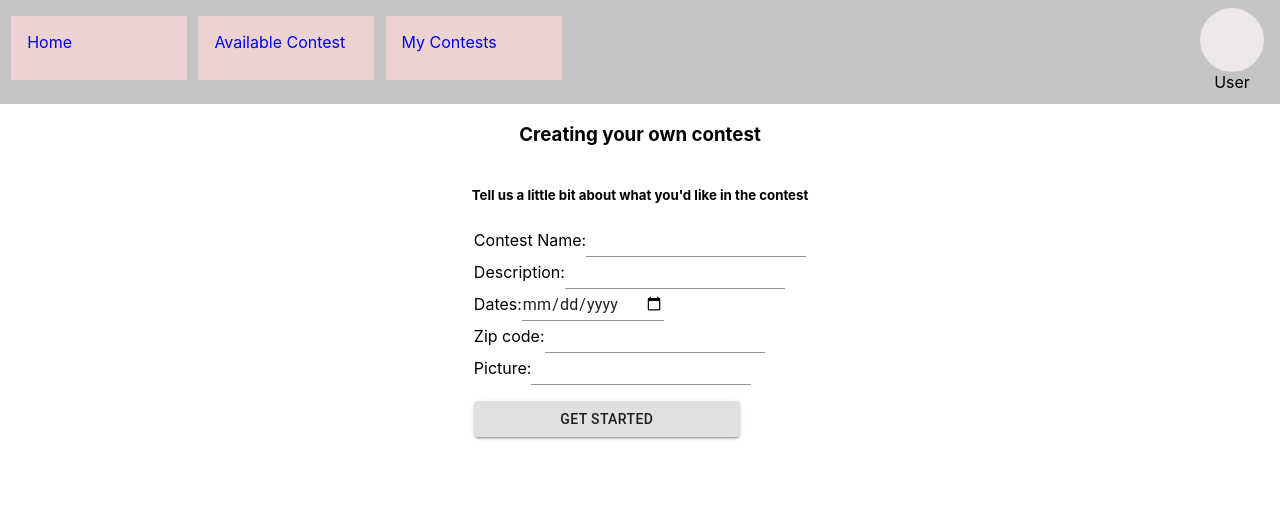
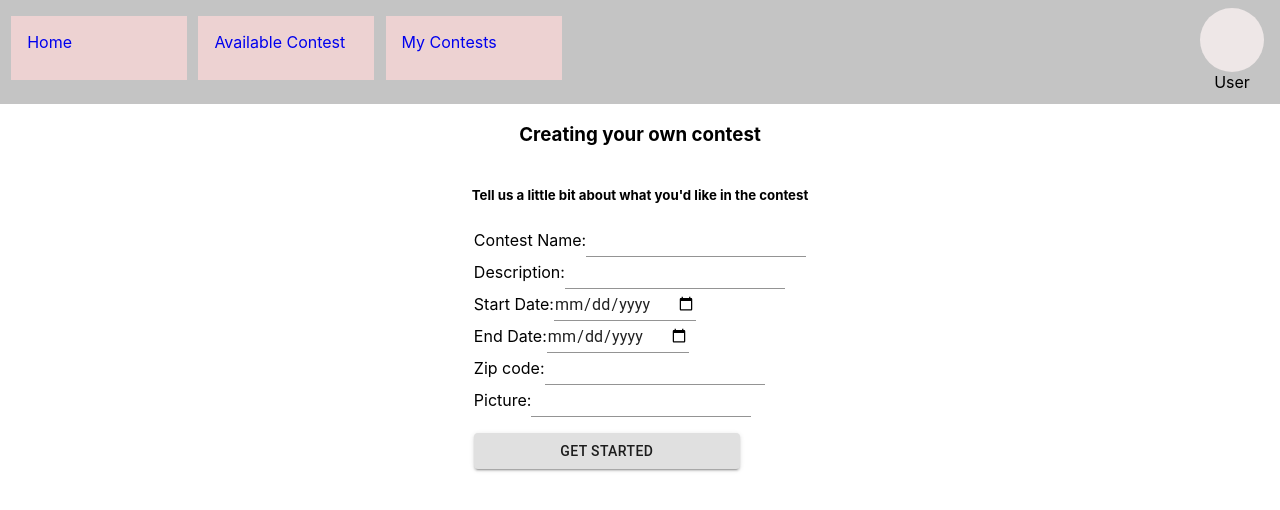
Before and after one commit to GA-hackathon/friendly-competition, a React (Create React App) app in the folder client/: page /create-contest in a window 1280 px wide. Shown: the top 510 px of the page. Built offline with nearby package versions, Linux system fonts and the light colour scheme.

Commit message:
create contest form

```diff
--- a/client/src/screens/main/ContestForm/ContestForm.jsx
+++ b/client/src/screens/main/ContestForm/ContestForm.jsx
@@ -36,8 +36,12 @@ function ContestForm() {
                   <Input type='text' name='description' />
               </label>
               <label>
-                  Dates:
-                  <Input type='date' name='date' />
+                  Start Date:
+                  <Input type='date' name='start_date' />
+              </label>
+              <label>
+                  End Date:
+                  <Input type='date' name='end_date' />
               </label>
               <label>
                   Zip code:
--- a/client/src/screens/main/Navbar/Navbar.jsx
+++ b/client/src/screens/main/Navbar/Navbar.jsx
@@ -1,4 +1,4 @@
-import React, { Fragment } from 'react';
+import React, { Fragment, useState } from 'react';
 import './Navbar.css';
 import { Link } from 'react-router-dom';
 
```
